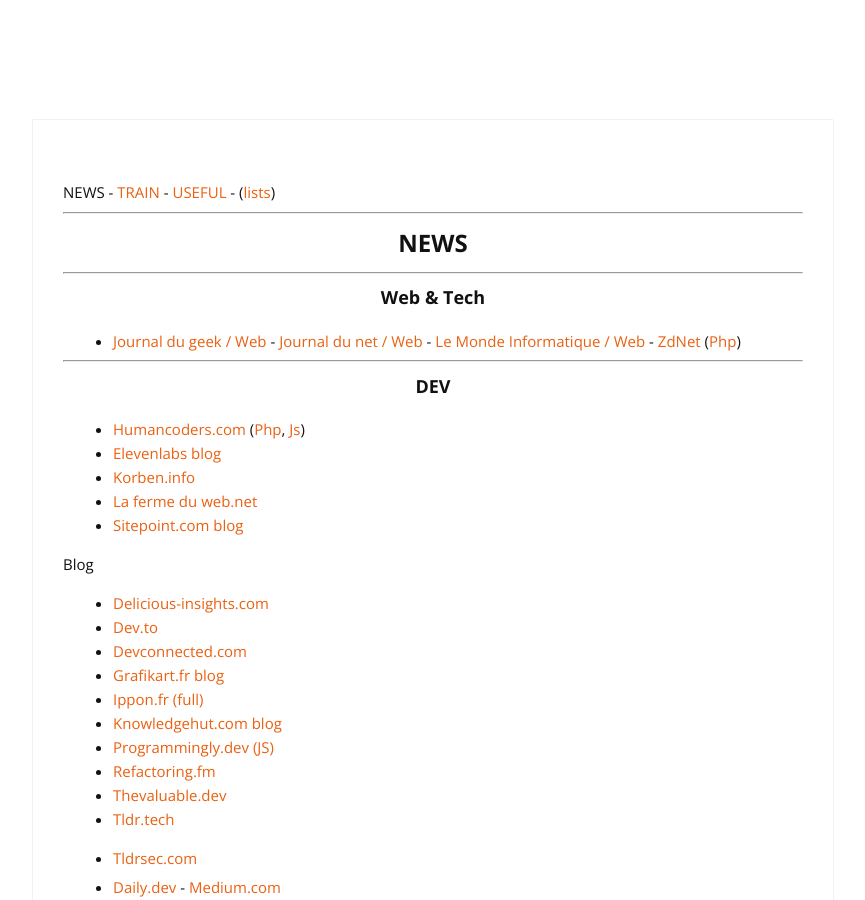
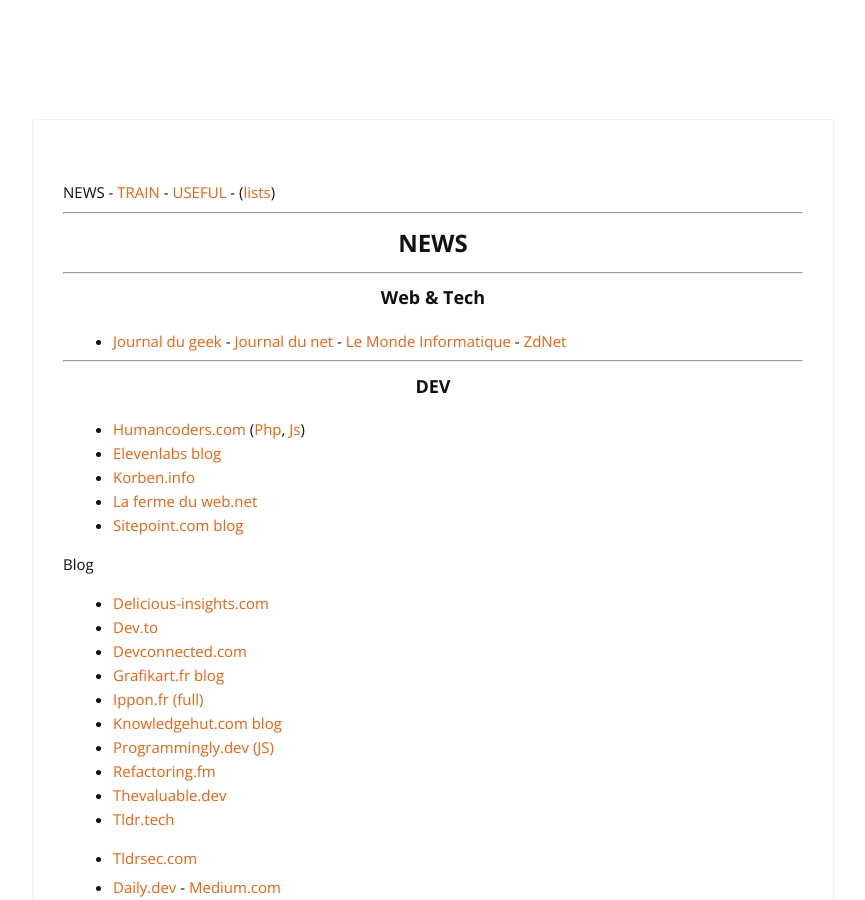
Before and after one commit to cylmat/cylmat.github.io, a Jekyll site: the page built from _pages/news.md, in a window 1280 px wide and 900 px high. Shown: the whole window, without its empty margins (207-1072 px from the left). Built offline with Jekyll 4.4.1, drawn with Linux system fonts in a browser that asks for light colours; nearby versions of some CDN libraries.

Commit message:
Update news.md

```diff
--- a/_pages/news.md
+++ b/_pages/news.md
@@ -12,7 +12,7 @@
 
 ### <center>Web & Tech</center>
 
-- [Journal du geek / Web](https://www.journaldugeek.com/category/sur-le-web) - [Journal du net / Web](https://www.journaldunet.com/web-tech) - [Le Monde Informatique / Web](https://www.lemondeinformatique.fr/internet-et-e-business-11.html) - [ZdNet](https://www.zdnet.fr) ([Php](https://www.zdnet.fr/actualites/php-4000000130q.htm))
+- [Journal du geek](https://www.journaldugeek.com/category/sur-le-web) - [Journal du net](https://www.journaldunet.com/web-tech) - [Le Monde Informatique](https://www.lemondeinformatique.fr/internet-et-e-business-11.html) - [ZdNet](https://www.zdnet.fr/actualites/php-4000000130q.htm)
 
 ---
 
```
